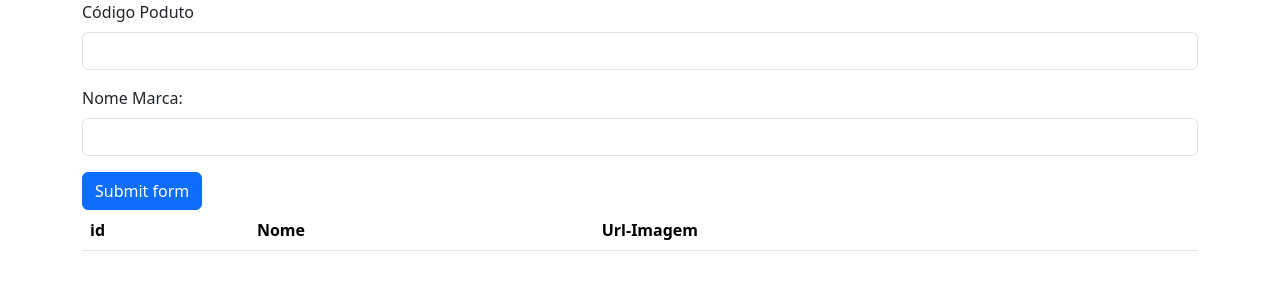
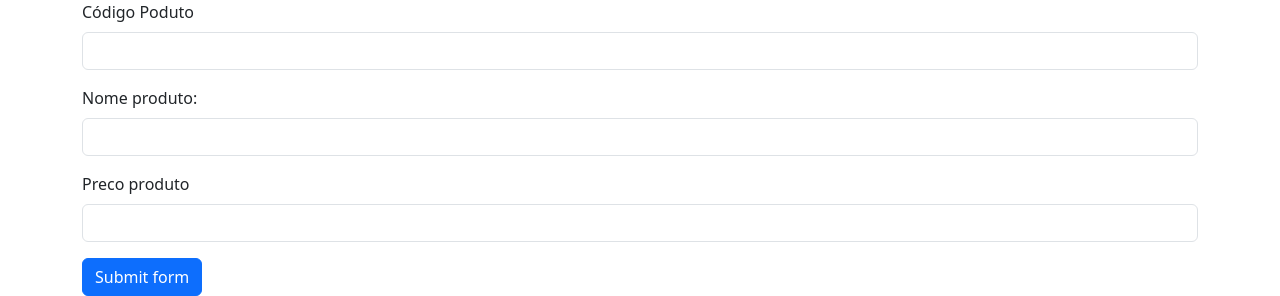
Before and after one commit to gabipereira0614/JR_codespace, a CodeIgniter 4 app: template app/Views/admin/produtos.php in a window 1280 px wide. Shown: the top 296 px of the page. Run offline with PHP 8.4 and a stand-in for CodeIgniter, Linux system fonts and the light colour scheme; the template is opened without the code that fills it, so the values that code supplies are empty; some libraries are stand-ins or nearby versions.

Commit message:
cadastro_produto

```diff
--- a/app/Views/admin/produtos.php
+++ b/app/Views/admin/produtos.php
@@ -4,8 +4,8 @@ $nome_produto = '';
 
 
 if(isset($produto)){
-    $idproduto =  $marca["id_produto"];
-    $nome = $marca["nome_produto"];
+    $id_produto =  $produto["id_produto"];
+    $nome_produto = $produto["nome_produto"];
 }
 
 ?>
@@ -28,14 +28,18 @@ if(isset($produto)){
         <?= session("mensagem") ?>
     </div>
 <?php endif; ?>
-        <?= form_open_multipart(base_url("admin/marcas/salvar"))?>
+        <?= form_open_multipart(base_url("admin/produto/salvar"))?>
         <div class="mb-3">
             <label for="idmarca" class="form-label">Código Poduto</label>
-            <input type="text" class="form-control" id="idmarca" name="idmarca" value="<?= $idproduto ?>" readonly>
+            <input type="text" class="form-control" id="$id_produto" name="$id_produto" value="<?= $id_produto ?>" readonly>
         </div>
         <div class="mb-3">
-            <label for="nome" class="form-label">Nome Marca:</label>
-            <input type="text" class="form-control" id="nome" name="nome" value="<?= $nome ?>">
+            <label for="nome" class="form-label">Nome produto:</label>
+            <input type="text" class="form-control" id="nome_produto" name="nome_produto" value="<?= $nome_produto ?>">
+        </div>
+        <div class="mb-3">
+            <label for="nome" class="form-label">Preco produto</label>
+            <input type="text" class="form-control" id="nome_produto" name="nome_produto" value="<?= $nome_produto ?>">
         </div>
         <div>
         <button class="btn btn-primary" type="submit">Submit form</button>
@@ -55,7 +59,7 @@ if(isset($produto)){
                 <?php foreach ($produtos as $produto) : ?>
                     <tr>
                         <th scope="row"><?= $produto["id_produto"] ?></th>
-                        <td><?= $produto["nome"] ?></td>
+                        <td><?= $produto["nome_produto"] ?></td>
                         <td><?= $produto["preco"] ?></td>
                         <td>EXCLUIR</td>
                     </tr>
```
Also changed, not shown: app/Config/Routes.php (+9 -2 lines), app/Controllers/Admin/Produto.php (+21 -28 lines), app/Database/jr_construcoes.sql (+12 -13 lines), app/Models/ProdutoModel.php (+9 -2 lines).
